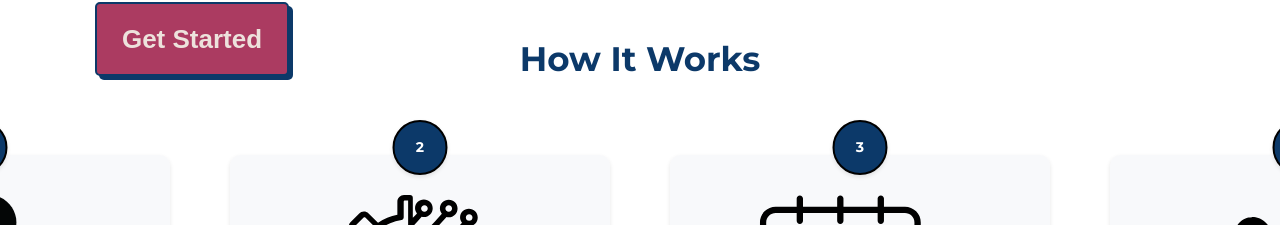
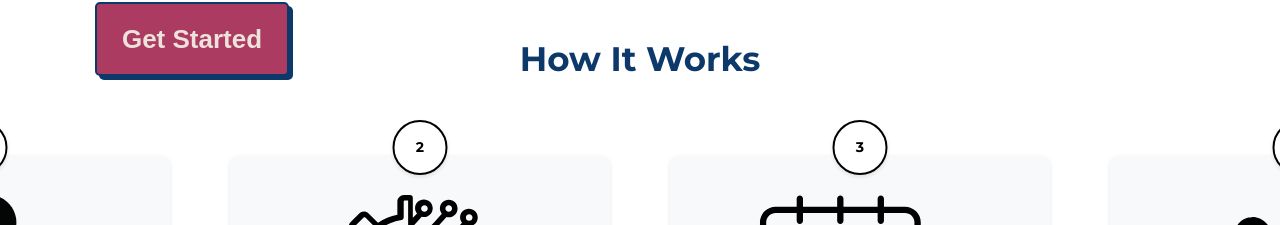
Before and after one commit to marendale/Viralidate, a React (Vite) app: page /frontpage in a window 1280 px wide. Shown: the part 642-867 px from the top of the page. Built offline with nearby package versions, Linux system fonts and the light colour scheme; no server answers; a web font is replaced by a local one.

Commit message:
Front Page Updates 1.6

```diff
--- a/src/components/howItWorks/HowItWorks.css
+++ b/src/components/howItWorks/HowItWorks.css
@@ -127,11 +127,11 @@
     width: 55px;
     height: 55px;
     border-radius: 50%;
-    background-color: #0c3969;
+    background-color: #ffffff;
     border-style: solid;
     border-width: 2px;
     border-color: black;
-    color: white;
+    color: rgb(0, 0, 0);
     text-align: center;
     line-height: 50px;
     position: absolute;
@@ -150,3 +150,9 @@
     margin: 0 15px;
     overflow: visible;
 }
+
+.how-it-works-card:hover .circle-number, .how-it-works-card.focus .circle-number {
+    background-color: #0c3969; /* New background color on hover */
+    color: white; /* Change text color to white on hover */
+    border-color: #0c3969; /* Optional: Adjust border color on hover if needed */
+}
```
